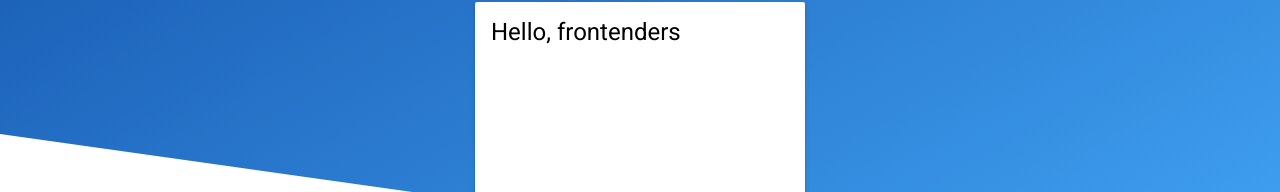
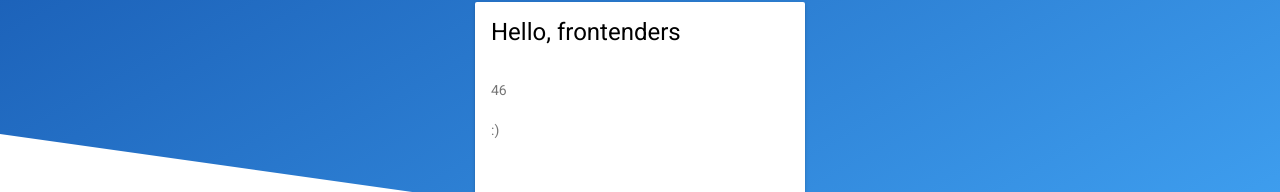
Before and after one commit to Phhansen/creuna-workshop, an Angular app: page / in a window 1280 px wide. Shown: the part 246-438 px from the top of the page. Built offline with nearby package versions, Linux system fonts and the light colour scheme.

Commit message:
chore(): Add content for prev step

```diff
--- a/src/app/app.component.html
+++ b/src/app/app.component.html
@@ -11,7 +11,8 @@
                 <h2 class="mdl-card__title-text">Hello, {{ title }}</h2>
             </div>
             <div class="mdl-card__supporting-text">
-
+                <p>{{ numberOne + numberTwo }}</p>
+                <p>{{ isHappy ? ":)" : ":(" }}</p>
             </div>
         </div>
     </section>
--- a/src/app/app.component.ts
+++ b/src/app/app.component.ts
@@ -6,5 +6,8 @@ import { Component } from "@angular/core";
   styleUrls: ["./app.component.css"]
 })
 export class AppComponent {
-  title = "frontenders";
+  title: string = "frontenders";
+  isHappy: boolean = true;
+  numberOne: number = 45;
+  numberTwo: number = 1;
 }
```
